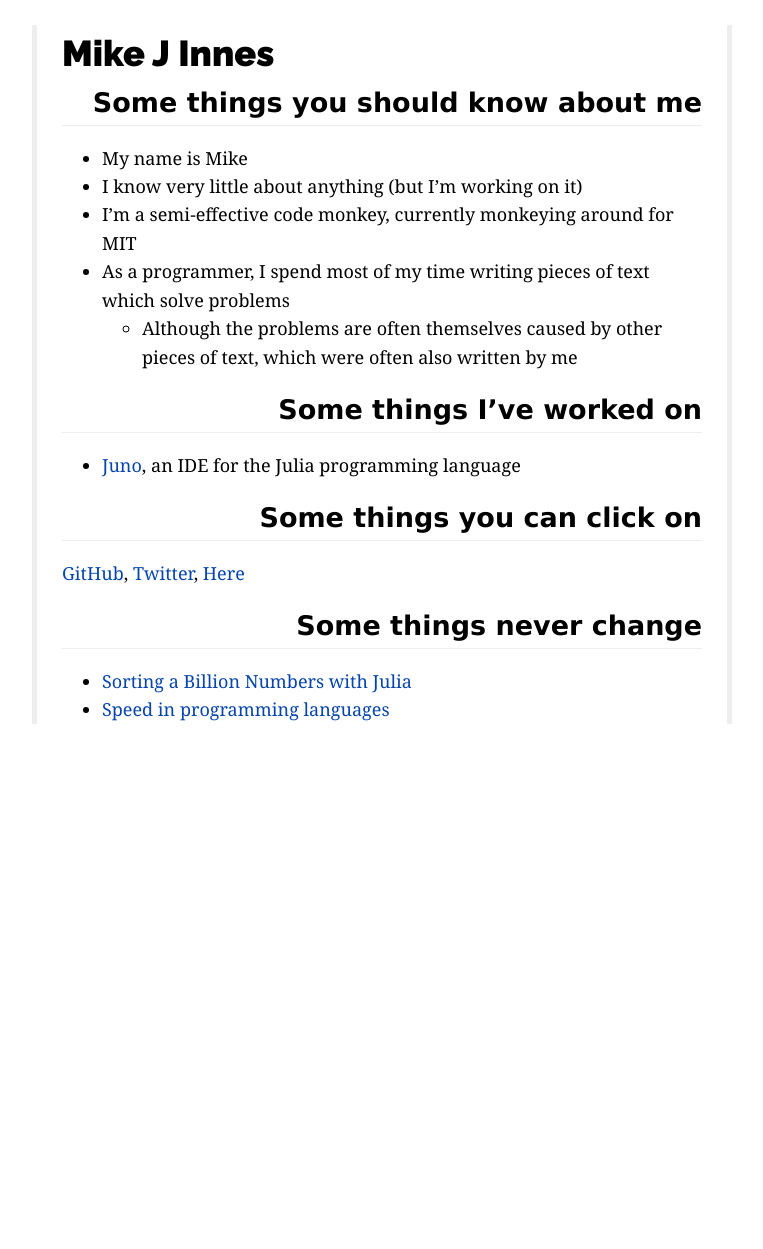
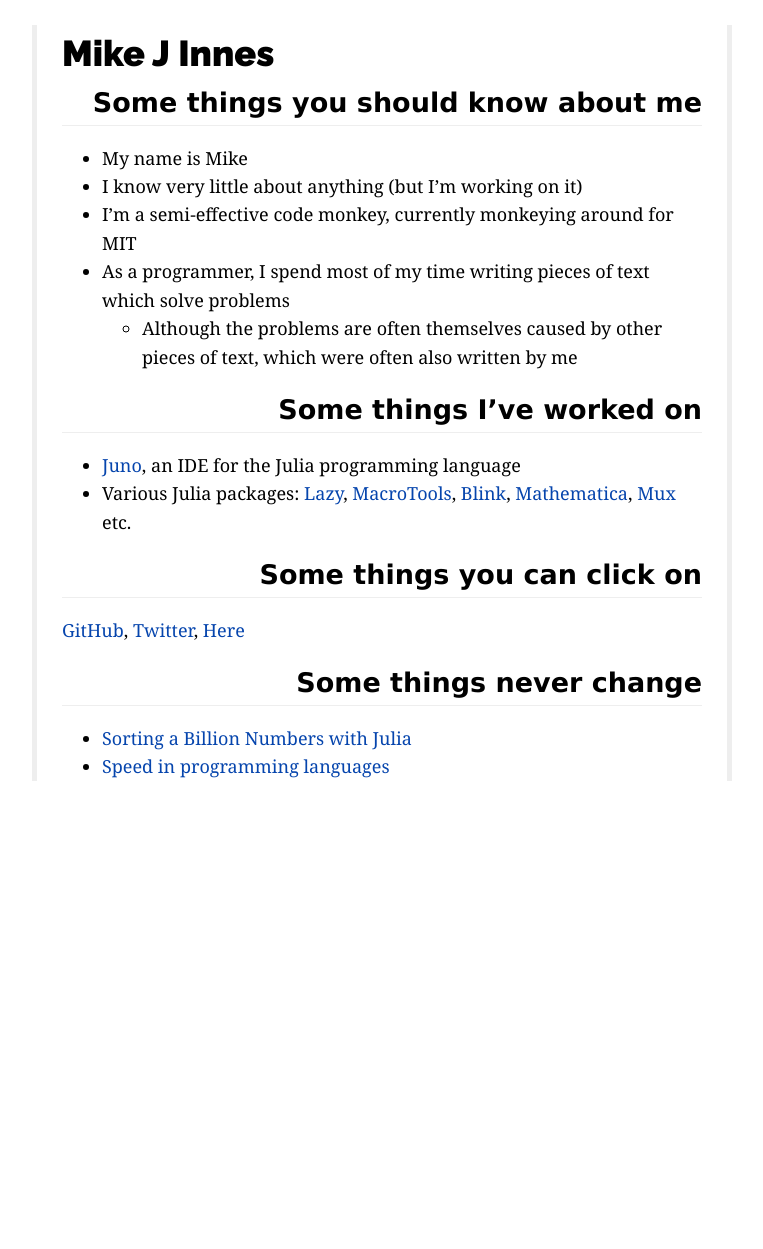
Before and after one commit to MikeInnes/mikeinnes.github.io, a Jekyll site: the page built from index.md, in a window 1280 px wide. Shown: the whole page, without its empty margins (258-1021 px from the left). Built offline with Jekyll 4.4.1, drawn with Linux system fonts in a browser that asks for light colours; before the commit the page ends 1192 px from its top, so only the background shows below that.

Commit message:
add package links

```diff
--- a/index.md
+++ b/index.md
@@ -16,6 +16,7 @@ title: home
 ## Some things I've worked on
 
 * [Juno](http://junolab.org), an IDE for the Julia programming language
+* Various Julia packages: [Lazy](https://github.com/MikeInnes/Lazy.jl), [MacroTools](https://github.com/MikeInnes/MacroTools.jl), [Blink](https://github.com/MikeInnes/Blink.jl), [Mathematica](https://github.com/MikeInnes/Mathematica.jl), [Mux](https://github.com/JuliaWeb/Mux.jl) etc.
 
 ## Some things you can click on
 
```
